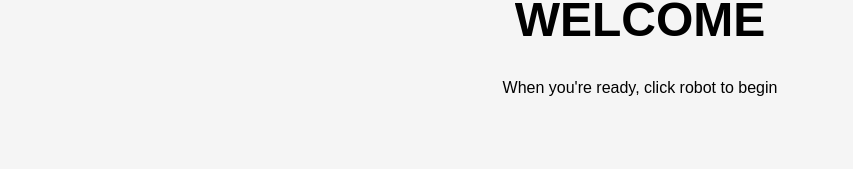
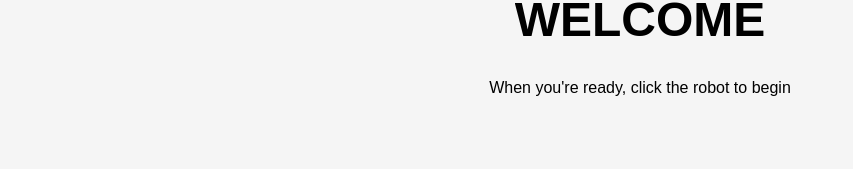
Before and after one commit to sharnellgraham/AI_chatbox, a React (Create React App) app in the folder chatbox/: page / in a window 1280 px wide. Shown: the part 464-633 px from the top of the page, without its empty margins (0-853 px from the left). Built offline with nearby package versions, Linux system fonts and the light colour scheme.

Commit message:
added welcome audio intro page

```diff
--- a/chatbox/src/IntroPage.js
+++ b/chatbox/src/IntroPage.js
@@ -1,9 +1,18 @@
-import React from "react";
+import React, { useState } from "react";
 import "./IntroPage.css";
 
 function IntroPage({ onDismiss }) {
   const handleImageClick = () => {
     onDismiss();
+    playWelcomeAudio();
+  };
+
+  const [audioPlayed, setAudioPlayed] = useState(false);
+
+  const playWelcomeAudio = () => {
+    const audio = new Audio("/audio/welcome.mp3");
+    audio.play();
+    setAudioPlayed(true);
   };
 
   return (
@@ -24,7 +33,8 @@ function IntroPage({ onDismiss }) {
         <span>M</span>
         <span>E</span>
       </h1>
-      <p>When you're ready, click robot   to begin</p>
+      <p>When you're ready, click the robot to begin</p>
+
 
     </div>
   );
```
Also changed, not shown: 1 other file (tests, documents, lock files or other folders).
